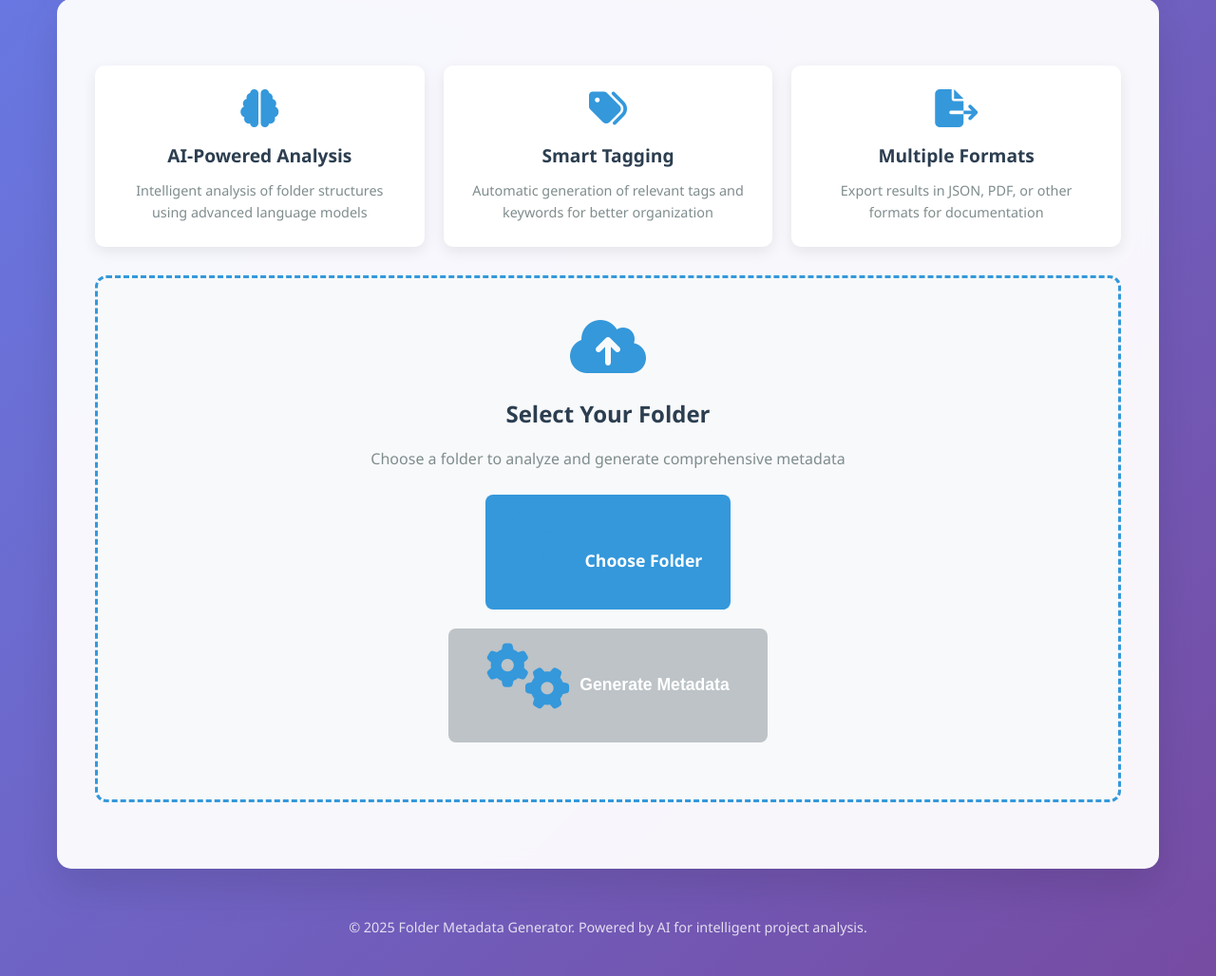
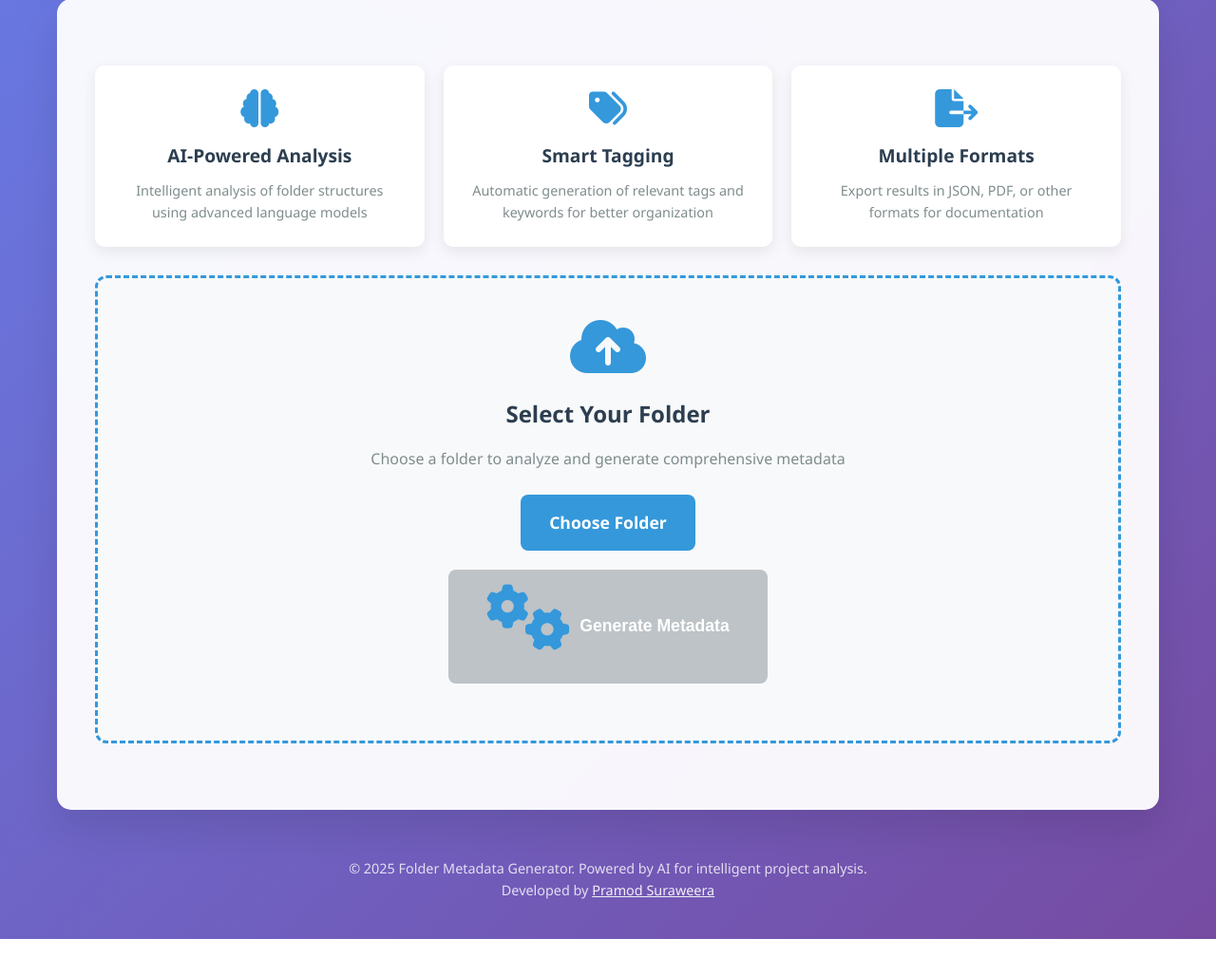
Before and after one commit to Premod1/folder-meta-generator, a Flask app: page / in a window 1280 px wide. Shown: the part 320-1348 px from the top of the page at 95% size. After the commit the page ends 1309 px from the top, so only its background shows below. Run offline with Flask 3, Linux system fonts and the light colour scheme; some libraries are stand-ins or nearby versions.

Commit message:
Update index.html: Remove icon from folder input label and add developer credit in footer

```diff
--- a/templates/index.html
+++ b/templates/index.html
@@ -5,6 +5,7 @@
     <meta name="viewport" content="width=device-width, initial-scale=1.0">
     <title>Folder Metadata Generator | Professional Analysis Tool</title>
     <link href="https://cdnjs.cloudflare.com/ajax/libs/font-awesome/6.4.0/css/all.min.css" rel="stylesheet">
+
     <style>
         * {
             margin: 0;
@@ -346,7 +347,7 @@
                 <div class="file-input-wrapper">
                     <input id="folder" type="file" webkitdirectory multiple>
                     <label for="folder" class="file-input-label">
-                        <i class="fas fa-folder-plus"></i> Choose Folder
+                         Choose Folder
                     </label>
                 </div>
                 <br>
@@ -375,6 +376,7 @@
 
         <div class="footer">
             <p>&copy; 2025 Folder Metadata Generator. Powered by AI for intelligent project analysis.</p>
+            <p>Developed by <a href="https://premod.me/" target="_blank" style="color: rgba(255, 255, 255, 0.9); text-decoration: underline;">Pramod Suraweera</a></p>
         </div>
     </div>
 
```
